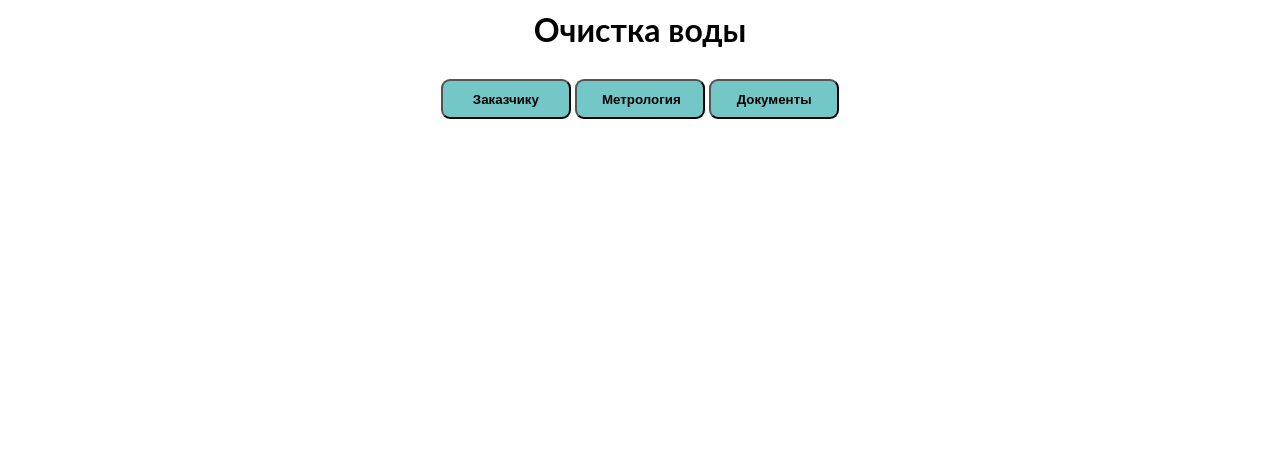
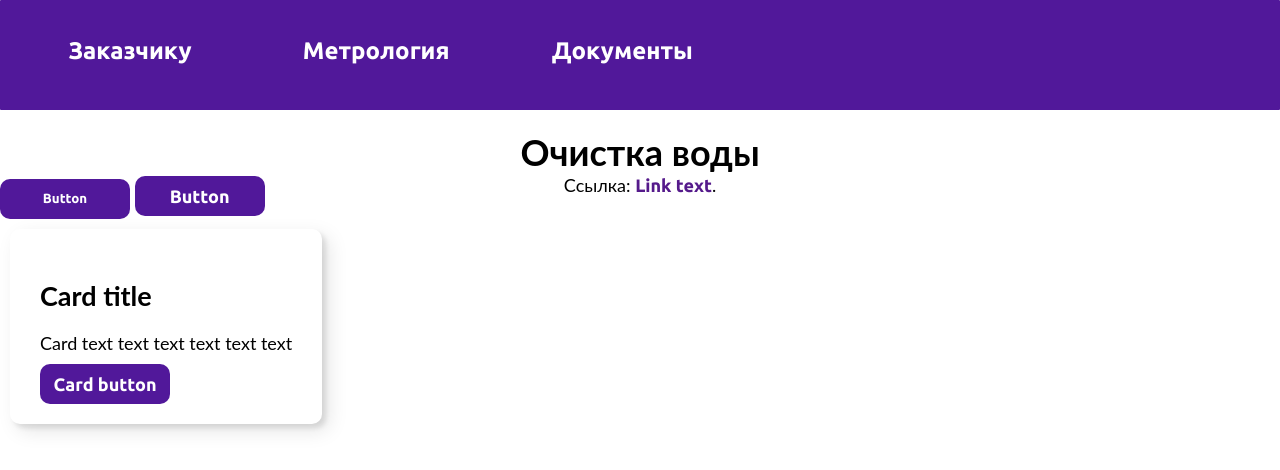
Before and after one commit to Andreytarn/sait, a plain HTML site: page index.html in a window 1280 px wide. Drawn offline with Linux system fonts and the light colour scheme; a web font is replaced by a local one.

Commit message:
Добавлены новые стили, изменена разметка

```diff
--- a/css/index.css
+++ b/css/index.css
@@ -1,57 +1,114 @@
+/* Fonts */
+@font-face {
+  font-family: 'Ubuntu';
+  src: url('../fonts/Ubuntu/Ubuntu-Regular.ttf');
+}
+@font-face {
+  font-family: 'Ubuntu-Bold';
+  src: url('../fonts/Ubuntu/Ubuntu-Bold.ttf');
+}
+/* Super base */
 * {
   margin: 0;
   padding: 0;
   box-sizing: border-box;
+  border: none;
+  vertical-align: baseline;
 }
-:root {
-  --color1: #74C7C7;
-  --color2: #56C7C7;
-  --color3: #0B5C5C;
-  --color4: #2E6B6B;
-  --color5: #238E8E;
-  --a-color1: #F6BE90;
-  --a-color2: #F6AA6B;
-  --a-color3: #9A5013;
-  --a-color4: #B27B4D;
-  --a-color5: #ED8B3A;
+/* Common */
+body {
+  font-family: 'Ubuntu', 'Lato', sans-serif;
+  font-size: large;
 }
-body {
-  font-family: 'Lato', sans-serif;
-}
-
-h1, h2, h3, h4, h5, h6 {
-  top: 10px;
+h1, h2, h3, h4, h5, h6, p {
+  top: 20px;
   position: relative;
   text-align: center
 }
 a {
+  font-family: 'Ubuntu-Bold';
   text-decoration-line: none;
+}
+/* For all */
+:root {
+  --accent-color: #51189A;
+  --gray-color: rgb(196, 196, 196);
 }
 .center {
   text-align: center;
 }
+/* Navigation bar */
 .navbar {
-  display: block;
-  top: 40px;
+  background-color: var(--accent-color);
+  top: 0px;
+  height: 110px;
+  width: 100%;
+  padding: 10px;
   position: relative;
-  border: #000000;
   border-radius: 1px;
+  font-size: 24px;
+  line-height: 80px;
+}
+.nav-link {
+  position: relative;
+  display: inline-block;
+  margin-right: 20px;
+  margin-left: 20px;
 
+  height: 90px;
+  width: 200px;
+
+  text-align: center;
+  color: white;
 }
-
+.nav-link:hover {
+  color: var(--gray-color);
+}
+/* Controls */
 .btn {
+  display: inline-block;
   width: 130px;
   height: 40px;
-  color: black;
-  background-color: var(--color1);
-  font-weight: 700;
-  border-radius: 9px;
-  padding: 10px 25px;
+  color: white;
+  border-radius: 10px;
+  background-color: var(--accent-color);
+  font-family: 'Ubuntu-Bold';
+  padding: 10px;
+  text-align: center;
   cursor: pointer;
-  transition: all 0.3s ease;
   position: relative;
   display: inline-block;
   /* box-shadow:inset 2px 2px 2px 0px rgba(255,255,255,.5),
   7px 7px 20px 0px rgba(0,0,0,.1),
   4px 4px 5px 0px rgba(0,0,0,.1); */
 }
+.btn:hover {
+  color: var(--gray-color);
+}
+.card {
+  position: relative;
+  display: table;
+  min-width: 100px;
+  min-height: 100px;
+
+  margin: 10px;
+  padding: 10px;
+
+  border-radius: 10px;
+  box-shadow:inset 2px 2px 2px 0px rgba(255,255,255,.5),
+  7px 7px 20px 0px rgba(0,0,0,.1),
+  4px 4px 5px 0px rgba(0,0,0,.1);
+}
+.card > * {
+  vertical-align: middle;
+  display: flex;
+  margin: 20px;
+  text-align: center;
+  flex: 0 0 calc(20% - 40px);
+}
+.card > .btn {
+  position: relative;
+  display: block;
+  top: 10px;
+  bottom: 10px;
+}
--- /dev/null
+++ b/css/reset.css
@@ -0,0 +1,48 @@
+/* http://meyerweb.com/eric/tools/css/reset/
+   v2.0 | 20110126
+   License: none (public domain)
+*/
+
+html, body, div, span, applet, object, iframe,
+h1, h2, h3, h4, h5, h6, p, blockquote, pre,
+a, abbr, acronym, address, big, cite, code,
+del, dfn, em, img, ins, kbd, q, s, samp,
+small, strike, strong, sub, sup, tt, var,
+b, u, i, center,
+dl, dt, dd, ol, ul, li,
+fieldset, form, label, legend,
+table, caption, tbody, tfoot, thead, tr, th, td,
+article, aside, canvas, details, embed,
+figure, figcaption, footer, header, hgroup,
+menu, nav, output, ruby, section, summary,
+time, mark, audio, video {
+	margin: 0;
+	padding: 0;
+	border: 0;
+	font-size: 100%;
+	font: inherit;
+	vertical-align: baseline;
+}
+/* HTML5 display-role reset for older browsers */
+article, aside, details, figcaption, figure,
+footer, header, hgroup, menu, nav, section {
+	display: block;
+}
+body {
+	line-height: 1;
+}
+ol, ul {
+	list-style: none;
+}
+blockquote, q {
+	quotes: none;
+}
+blockquote:before, blockquote:after,
+q:before, q:after {
+	content: '';
+	content: none;
+}
+table {
+	border-collapse: collapse;
+	border-spacing: 0;
+}
--- a/index.html
+++ b/index.html
@@ -8,29 +8,28 @@
     <link rel="stylesheet" href="css/index.css">
 </head>
 <body>
-    <h1>Очистка воды</h1>
-    <div class="navbar center">
+    <div class="navbar">
 
-        <a href="#">
-            <button class="btn">Заказчику</button>
-        </a>
+        <a class="nav-link" href="#">Заказчику</a>
 
-        <a href="#">
-            <button class="btn">Метрология</button>
-        </a>
+        <a class="nav-link" href="#">Метрология</a>
 
-        <a href="#">
-            <button class="btn">Документы</button>
-        </a>
+        <a class="nav-link" href="#">Документы</a>
 
     </div>
-    <a href="https://yandex.ru/images/search?text=ctvm&from=tabbar&pos=7&img_url=http%3A%2F%2Fflyclipart.com%2Fthumb2%2Fseven-png-black-and-white-transparent-seven-black-and-white-674203.png&rpt=simage&lr=213">
-    </a>
-    <h2 >
+    <h1>Очистка воды</h1>
 
-    </h2>
-    <h3>
-
-    </h3>
+    <p>
+        Ссылка: <a href="">Link text</a>.
+    </p>
+    <button class="btn">Button</button>
+    <div class="btn">Button</div>
+    <div>
+    <div class="card">
+        <h2>Card title</h2>
+        <p>Card text text text text text text</p>
+        <div class="btn">Card button</div>
+    </div>
+    </div>
 </body>
 </html>
```
